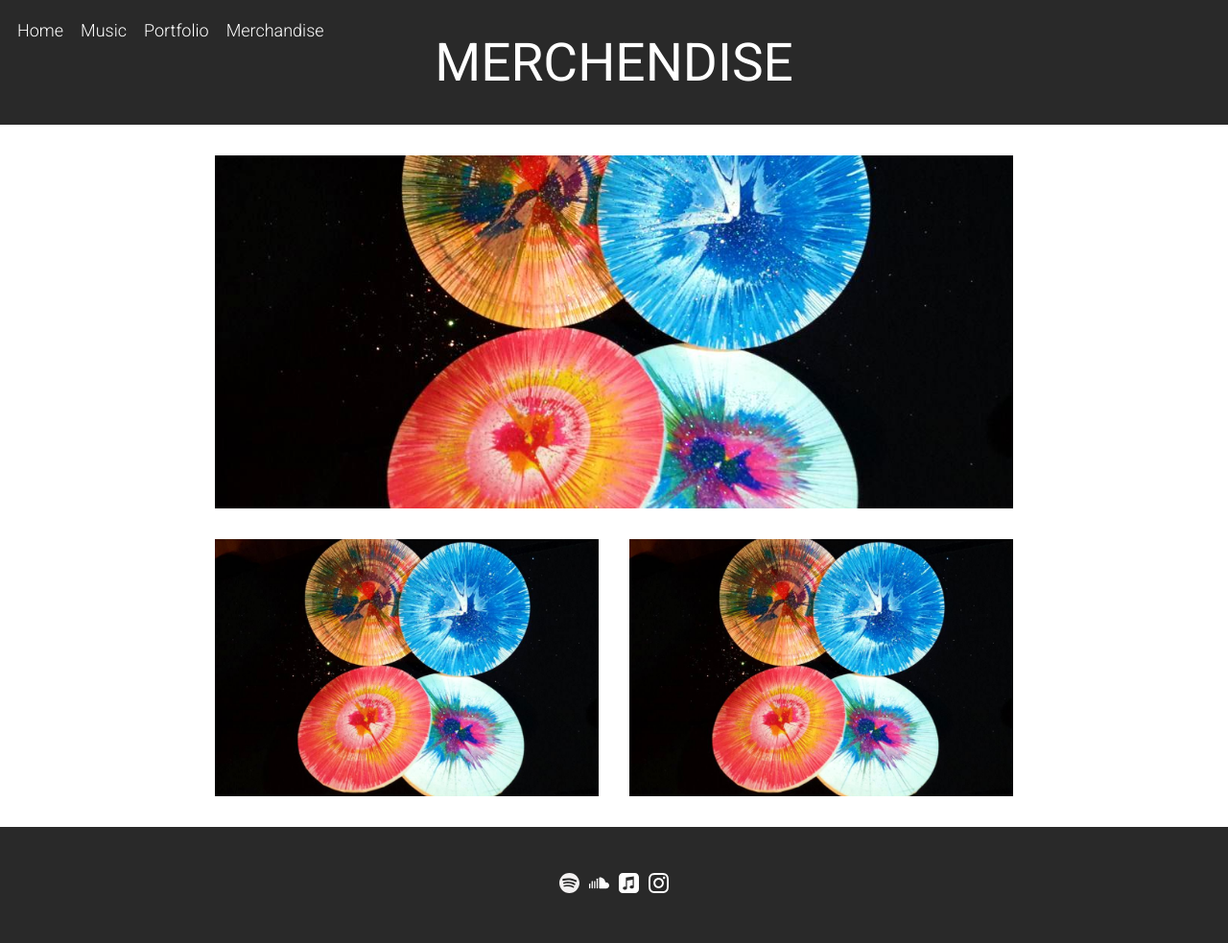
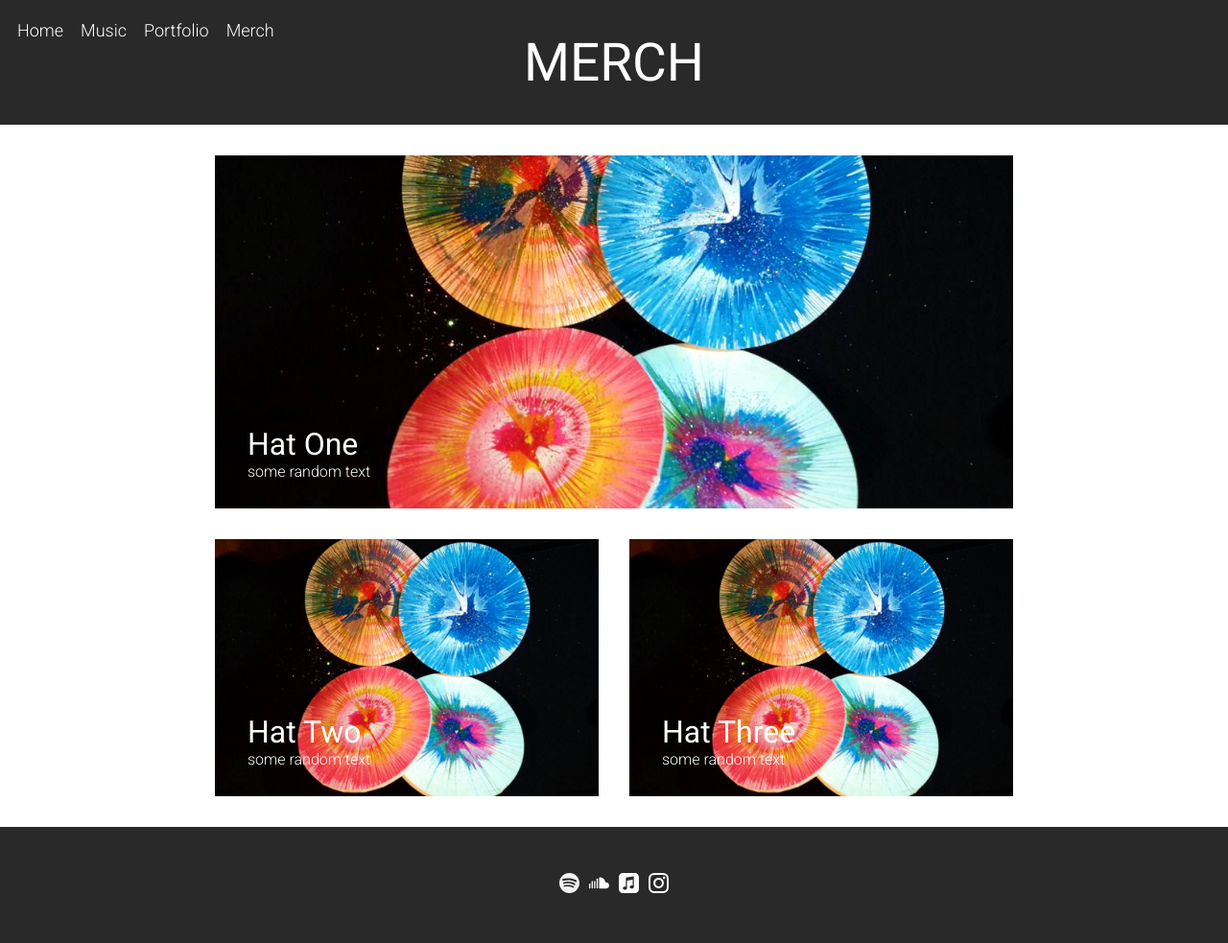
Before and after one commit to asarathy28/milkyday, a Django app: page /merch/ in a window 1280 px wide. Shown: the whole page at 96% size. Run offline with Django 3.2, Linux system fonts and the light colour scheme; some web fonts are replaced.

Commit message:
carosel margins

```diff
--- a/main/static/css/merch.css
+++ b/main/static/css/merch.css
@@ -10,12 +10,19 @@
   padding: 1em;
 }
 
+.f-a {
+  width: 100%;
+  display: flex;
+  justify-content: center;
+  position: relative;
+  max-height: 400px;
+}
+
 .feature {
   width: 100%;
   display: flex;
   justify-content: center;
   position: relative;
-  max-height: 400px;
   padding: 1em;
 }
 
@@ -28,12 +35,20 @@
   margin: 0 auto;
 }
 
+.non-feature a {
+  display: flex;
+  justify-content: center;
+  position: relative;
+  width: 50%;
+  max-height: 300px;
+}
+
 .one,
 .two {
   display: flex;
   justify-content: center;
   position: relative;
-  width: 50%;
+  width: 100%;
   max-height: 300px;
   padding: 1em;
 }
@@ -41,7 +56,14 @@
 .merch-pic {
   object-fit: cover;
   overflow: hidden;
-  with: 100%;
+  width: 100%;
+}
+
+.merch-text{
+  position: absolute;
+  color: white;
+  bottom: 45px;
+  left: 50px;
 }
 
 
--- a/main/static/js/simpleSlide.js
+++ b/main/static/js/simpleSlide.js
@@ -1,9 +1,10 @@
 const buttonRight = document.getElementById('scroll-right');
 const buttonLeft = document.getElementById('scroll-left');
+var clientWidth = document.getElementById('carousel').clientWidth;
 
 buttonRight.onclick = function () {
-  document.getElementById('carousel').scrollLeft += 900;
+  document.getElementById('carousel').scrollLeft += clientWidth;
 };
 buttonLeft.onclick = function () {
-  document.getElementById('carousel').scrollLeft -= 900;
+  document.getElementById('carousel').scrollLeft -= clientWidth;
 };
--- a/main/templates/main/base.html
+++ b/main/templates/main/base.html
@@ -28,7 +28,7 @@
           <li><a href="/home">Home</a></li>
           <li><a href="/music">Music</a></li>
           <li><a href="/portfolio">Portfolio</a></li>
-          <li><a href="/merch">Merchandise</a></li>
+          <li><a href="/merch">Merch</a></li>
         </ul>
       </nav>
 
--- a/main/templates/main/merch.html
+++ b/main/templates/main/merch.html
@@ -8,7 +8,7 @@
 {% block banner %}
 
   <div class="title">
-    <h1>MERCHENDISE</h1>
+    <h1>MERCH</h1>
   </div>
 
 {% endblock %}
@@ -20,17 +20,38 @@
 
       <div class="merch-gallery">
 
+        <a class="f-a" href="/checkout">
           <div class="feature">
             <img class="merch-pic" src="{% static 'img/placeholder.jpg' %}"/>
+            <div class="merch-text">
+              <h1>Hat One</h1>
+              <p>some random text</p>
             </div>
+          </div>
+        </a>
 
         <div class="non-feature">
+
+          <a href="/checkout">
             <div class="one">
               <img class="merch-pic" src="{% static 'img/placeholder.jpg' %}"/>
+              <div class="merch-text">
+                <h1>Hat Two</h1>
+                <p>some random text</p>
               </div>
+            </div>
+          </a>
+
+          <a href="/checkout">
             <div class="two">
                 <img class="merch-pic" src="{% static 'img/placeholder.jpg' %}"/>
+                <div class="merch-text">
+                  <h1>Hat Three</h1>
+                  <p>some random text</p>
                 </div>
+            </div>
+          </a>
+
         </div>
 
       </div>
--- a/main/urls.py
+++ b/main/urls.py
@@ -7,4 +7,5 @@ urlpatterns = [
     path('music/', views.music, name='music'),
     path('portfolio/', views.portfolio, name='portfolio'),
     path('merch/', views.merch, name='merch'),
+    path('checkout/', views.checkout, name='checkout'),
 ]
--- a/main/views.py
+++ b/main/views.py
@@ -58,3 +58,6 @@ def portfolio(request):
 
 def merch(request):
     return render(request, "main/merch.html", {})
+
+def checkout(request):
+    return render(request, "main/checkout-base.html", {})
```
Also changed, not shown: main/static/css/home.css (+19 -2 lines), main/templates/main/checkout-base.html (added, +7 -0 lines), main/templates/main/home.html (+7 -4 lines). Lines whose indentation alone changed are shown as unchanged.
